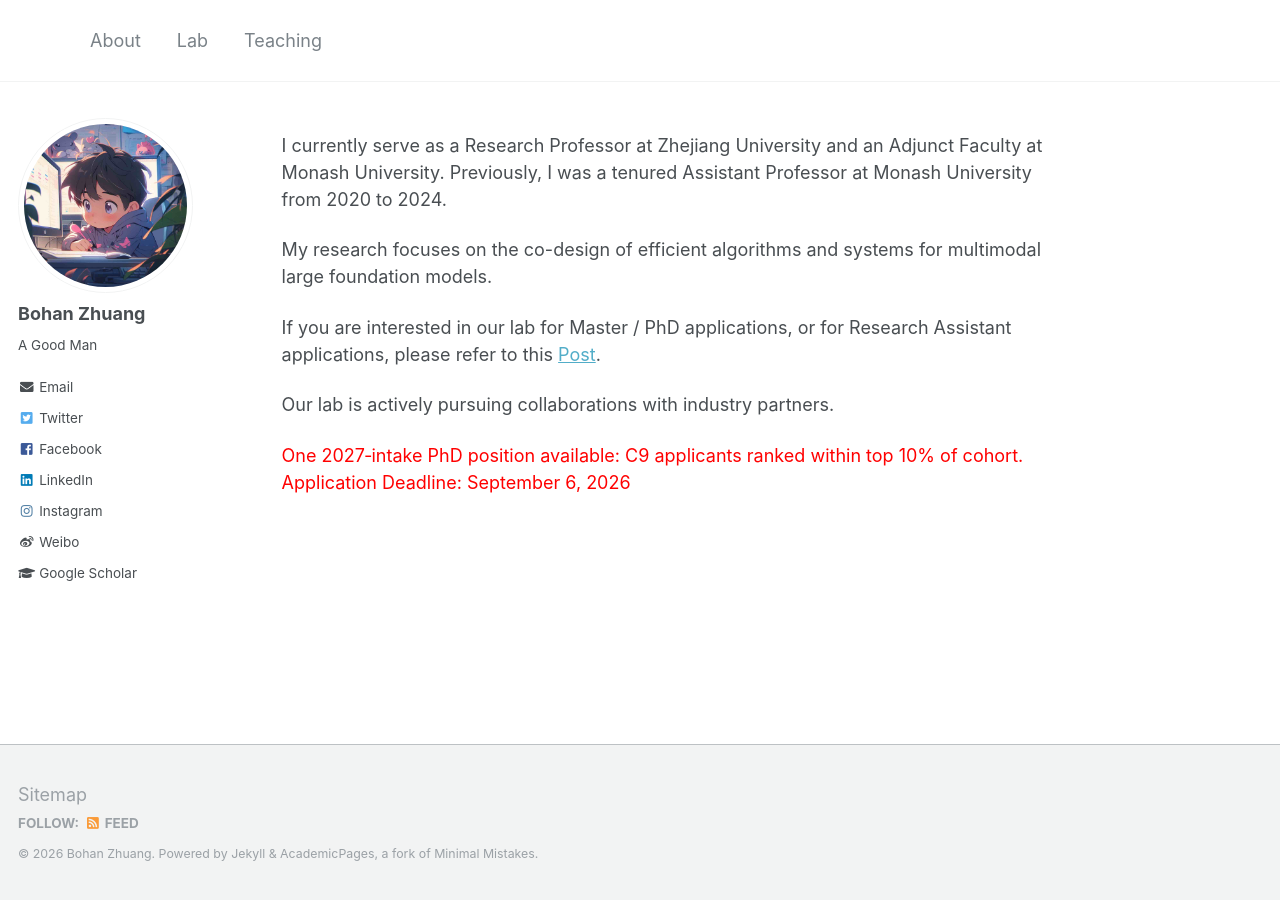
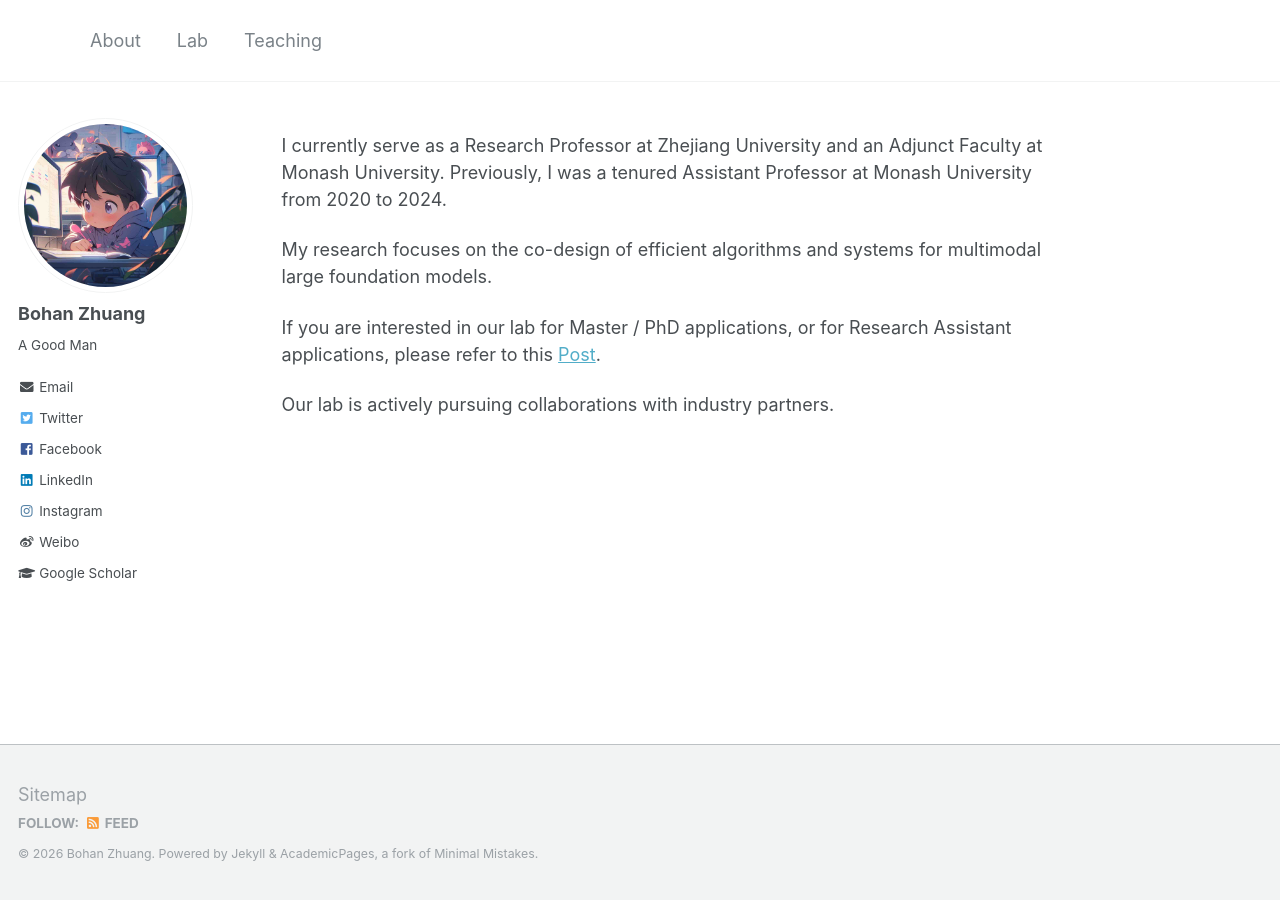
Before and after one commit to bohanzhuang/bohanzhuang.github.io, a Jekyll site: the page built from _pages/about.md, in a window 1280 px wide. Built offline with Jekyll 4.4.1, drawn with Linux system fonts in a browser that asks for light colours.

Commit message:
Update about.md

```diff
--- a/_pages/about.md
+++ b/_pages/about.md
@@ -15,5 +15,3 @@ My research focuses on the co-design of efficient algorithms and systems for mul
 If you are interested in our lab for Master / PhD applications, or for Research Assistant applications, please refer to this [Post](https://ziplab.co/uploads/zip-lab-poster-full.html).
 
 Our lab is actively pursuing collaborations with industry partners.
-
-<span style="color:red">One 2027‑intake PhD position available: C9 applicants ranked within top 10% of cohort. Application Deadline: September 6, 2026 </span>
```
